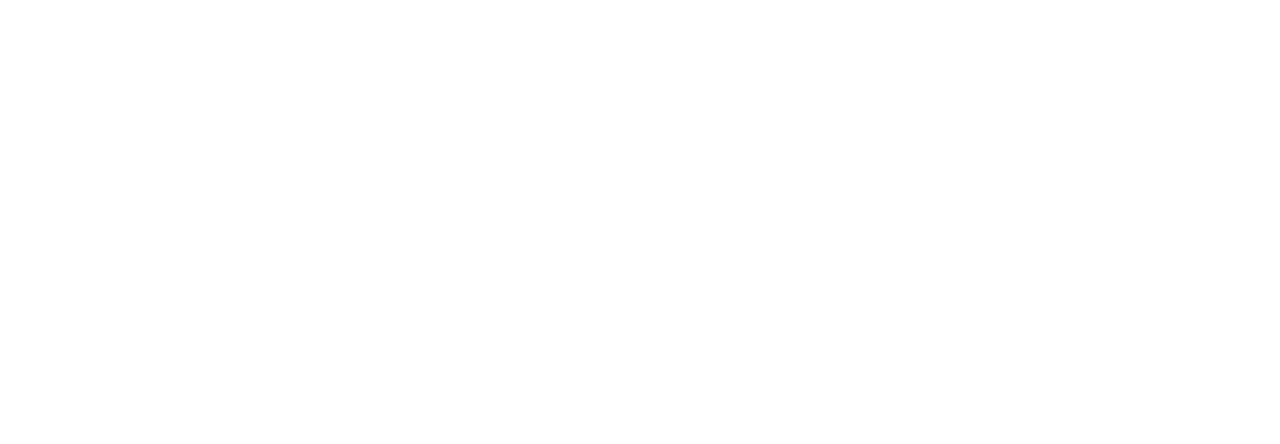
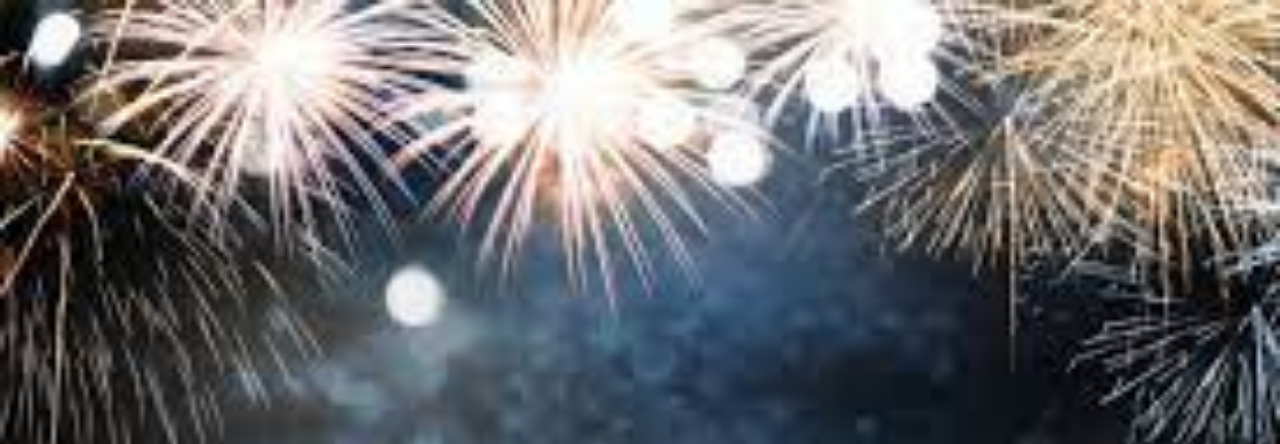
Before and after one commit to Hellomynameisadami/New-Year, a plain HTML site: page index.html in a window 1280 px wide. Shown: the top 444 px of the page. Drawn offline with Linux system fonts and the light colour scheme.

Commit message:
Update index.html

```diff
--- a/index.html
+++ b/index.html
@@ -17,7 +17,7 @@
             margin-top: 450px;
         }
         html {
-            background-image: url(bg.jpeg);
+            background-image: url(bg.jpg);
             width: 100%;
             background-repeat: no-repeat;
             background-size: cover;
```
